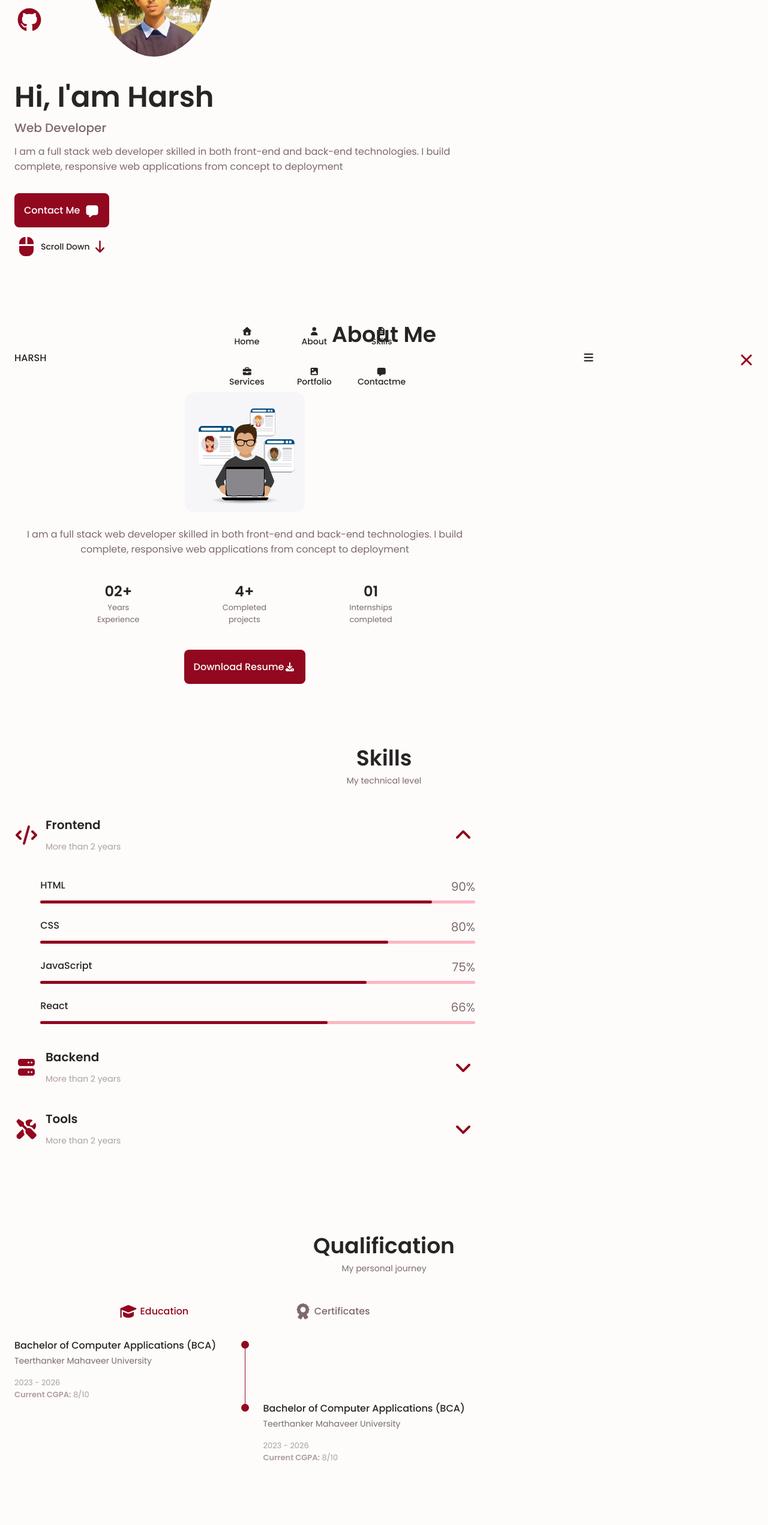
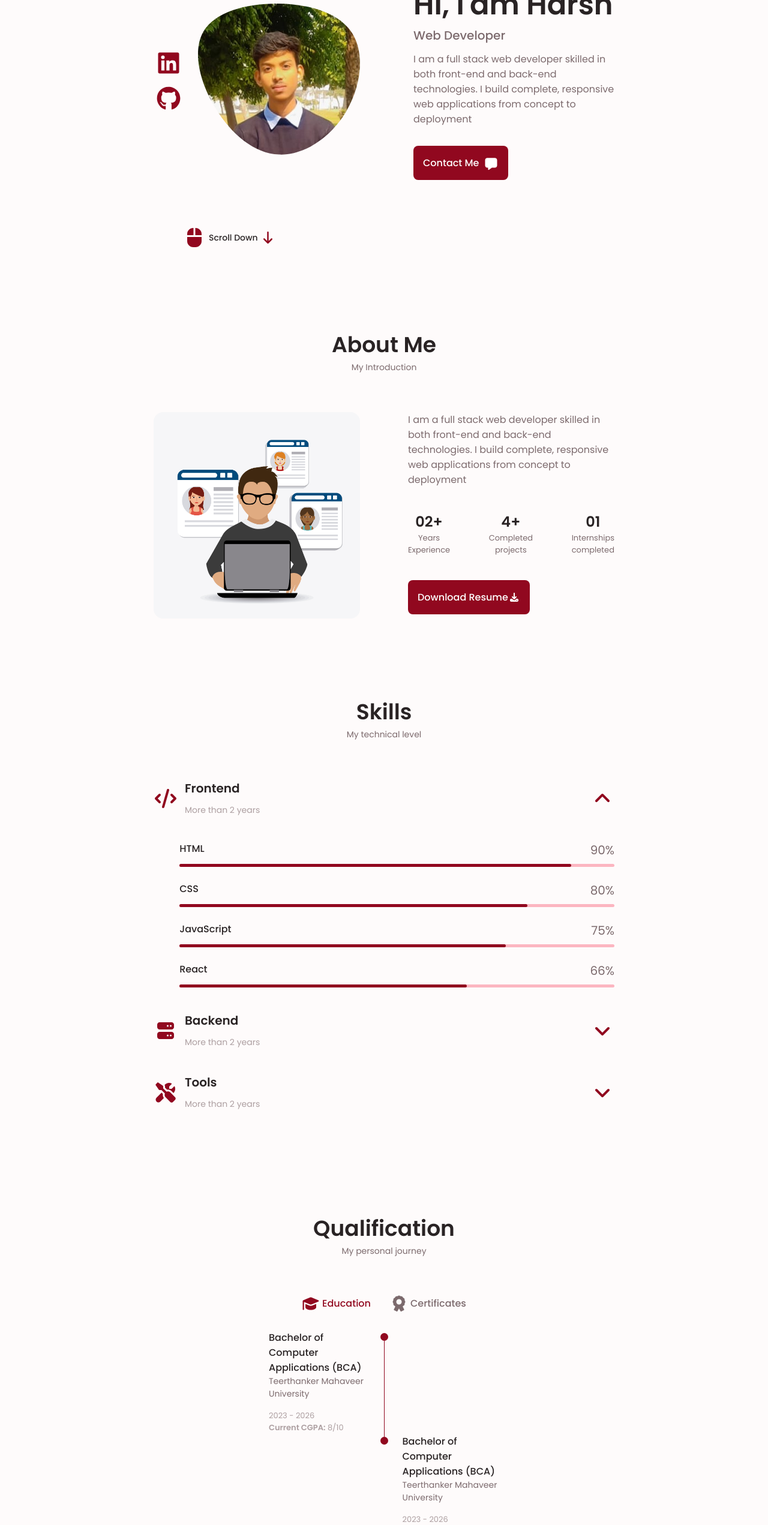
Before and after one commit to Harsh-Builds/My-Portfolio, a React (Create React App) app in the folder client/: page / in a window 1280 px wide. Shown: the part 180-2722 px from the top of the page at 60% size. Built offline with nearby package versions, Linux system fonts and the light colour scheme.

Commit message:
added media qureies for medium devices and make some changes in footer and header section

```diff
--- a/client/src/components/footer.js
+++ b/client/src/components/footer.js
@@ -1,5 +1,7 @@
 import React from 'react'
-
+import { FontAwesomeIcon } from "@fortawesome/react-fontawesome";
+import { faLinkedin } from "@fortawesome/free-brands-svg-icons";
+import { faGithub } from "@fortawesome/free-brands-svg-icons";
 export default function Footer() {
   return (
     <>
@@ -9,7 +11,7 @@ export default function Footer() {
       <div className="footer_container container grid">
         <div>
           <h2 className="footer_title">Harsh</h2>
-          <span className="footer_subtitle">Frontend Developer</span>
+          <span className="footer_subtitle">Full stack Developer</span>
         </div>
         <ul className="footer_links">
 
@@ -30,8 +32,15 @@ export default function Footer() {
             target="_blank"
             className="footer_social"
           >
-            <i className="fa-brands fa-linkedin" />
+         <FontAwesomeIcon icon={faLinkedin} size="2x"/>
           </a>
+            <a
+                    href="https://github.com/Harsh-Builds"
+                    target="_blank"
+                    className="home_social-icon"
+                  >
+                  <FontAwesomeIcon icon={faGithub} size="2x" />
+                  </a>
         </div>
         <p className="footer_copy">© Harsh Saini. All rights reserved.</p>
       </div>
--- a/client/src/components/header.js
+++ b/client/src/components/header.js
@@ -33,33 +33,29 @@ export default function Header() {
     <div className={`nav_menu ${isOpen ? "show-menu" : ""}`} id="nav-menu" >
       <ul className="nav_list grid">
         <li className="nav_item">
-          <a href="#home" onClick={closeMenu} className="nav_link">
-        <FontAwesomeIcon icon={faHouse} />  Home
+          <a href="#home" onClick={closeMenu} className="nav_link ">
+        <FontAwesomeIcon icon={faHouse} className='nav_icon' />  Home
           </a>
         </li>
         <li className="nav_item">
           <a href="#about" onClick={closeMenu} className="nav_link">
-            <FontAwesomeIcon icon={faUser} /> About
+            <FontAwesomeIcon icon={faUser} className='nav_icon' /> About
           </a>
         </li>
         <li className="nav_item">
           <a href="#skills" onClick={closeMenu} className="nav_link">
-           <FontAwesomeIcon icon={faFileLines} /> Skills
+           <FontAwesomeIcon icon={faFileLines}className='nav_icon' /> Skills
           </a>
         </li>
-        <li className="nav_item">
-          <a href="#services" onClick={closeMenu} className="nav_link">
-           <FontAwesomeIcon icon={faBriefcase} /> Services
-          </a>
-        </li>
+
         <li className="nav_item">
           <a href="#portfolio" onClick={closeMenu} className="nav_link">
-           <FontAwesomeIcon icon={faImage} />Portfolio
+           <FontAwesomeIcon icon={faImage} className='nav_icon'/>Portfolio
           </a>
         </li>
         <li className="nav_item">
           <a href="#contact" onClick={closeMenu} className="nav_link">
-           <FontAwesomeIcon icon={faMessage} /> Contactme
+           <FontAwesomeIcon icon={faMessage}className='nav_icon' /> Contactme
           </a>
         </li>
       </ul>
--- a/client/src/portfolio.css
+++ b/client/src/portfolio.css
@@ -830,3 +830,171 @@ textarea.contact_input {
 
 
 }
+
+/* For medium devices */
+@media screen and (min-width: 568px) {
+  .home_content{
+    grid-template-columns: max-content 1fr 1fr ;
+
+  }
+  .home_data{
+    grid-column: initial;
+  }
+
+  .about_container,
+
+  .portfolio_container,
+  .contact_container,
+  .footer_container{
+    grid-template-columns: repeat(2, 1fr);
+  }
+
+  .qualification_section{
+    display: grid;
+    grid-template-columns: .6fr;
+    justify-content: center;
+
+  }
+}
+
+/* For medium devices */
+@media screen and (min-width: 568px) {
+  .home_content{
+    grid-template-columns: max-content 1fr 1fr ;
+
+  }
+  .home_data{
+    grid-column: initial;
+  }
+
+  .about_container,
+
+  .portfolio_container,
+  .contact_container,
+  .footer_container{
+    grid-template-columns: repeat(2, 1fr);
+  }
+
+  .qualification_section{
+    display: grid;
+    grid-template-columns: .6fr;
+    justify-content: center;
+
+  }
+}
+@media screen and (min-width: 768px) {
+  .container{
+    margin-right: auto;
+    margin-left: auto;
+  }
+  body{
+    margin: 0;
+  }
+
+  .section{
+    padding: 6rem 0 2rem;
+  }
+
+  .section_subtitle{
+    margin-bottom: 4rem;
+  }
+
+  .header{
+    top: 0;
+    bottom: initial;
+  }
+
+  .header,
+  .main,
+  .footer_container{
+    padding: 0 1rem;
+  }
+
+  .nav{
+    height: calc(var(--header-height)+ 1.5rem);
+    column-gap: 1rem;
+  }
+
+  .nav_icon,
+  .nav_close,
+  .nav_toggle{
+    display: none;
+  }
+
+  .nav_list{
+    display: flex;
+    column-gap: 2rem;
+  }
+  .nav_menu{
+    margin: auto;
+  }
+
+  .home_container{
+    row-gap: 5rem;
+  }
+
+.home_blob{
+  width:270px;
+}
+
+.home_scroll{
+  display: block;
+}
+.home_scroll-button{
+  margin-left: 3rem;
+}
+
+.about_container{
+  column-gap: 5rem;
+}
+.about_img{
+  width: 350px;
+}
+
+.about_description{
+  text-align: initial;
+}
+.about_info{
+  justify-content: space-between;
+}
+
+.about_buttons{
+  justify-content: initial;
+}
+
+.qualification_tabs{
+  justify-content: center;
+}
+
+.qualification_button{
+  margin: 0 var(--mb-1);
+}
+.qualification_section{
+  grid-template-columns: .5fr;
+}
+.portfolio_img{
+  width: 320px;
+}
+.portfolio_container{
+  grid-template-columns: repeat(2 1fr);
+}
+
+.footer_container{
+  grid-template-columns: repeat(3, 1fr);
+}
+
+.footer_bg{
+  padding: 3rem 0 3.5rem;
+}
+.footer_links{
+  flex-direction: row;
+  column-gap: 2rem;
+}
+.footer_social{
+  justify-self: flex-end;
+}
+.footer_copy{
+  color: black;
+  margin-top: 4.5rem;
+}
+}
```
